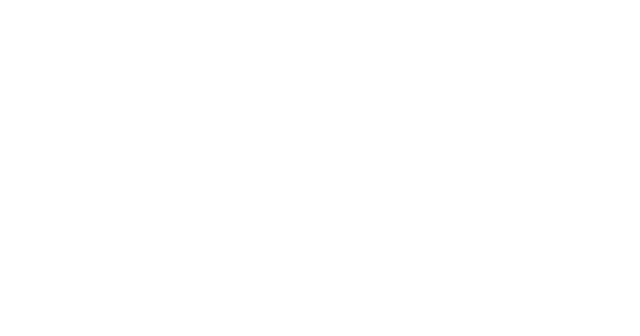
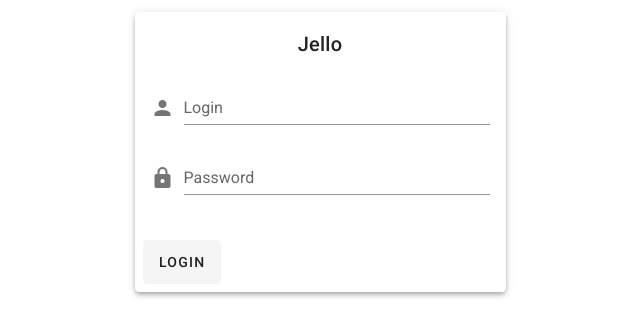
Before and after one commit to yenilikci/nuxt-frello, a Nuxt app: page /auth/signin in a window 1280 px wide. Before the commit this address had no page. Shown: the top 336 px of the page, without its empty margins (320-960 px from the left). Built offline with nearby package versions, Linux system fonts and the light colour scheme.

Commit message:
add signin

```diff
--- /dev/null
+++ b/pages/auth/signin.vue
@@ -0,0 +1,51 @@
+<template>
+  <v-row align="center" justify="center">
+    <v-col cols="12" sm="8" md="4" align="center">
+      <v-card class="elevation-4 text-left">
+        <v-card-title class="fancy-title align-center justify-center"
+          >Jello</v-card-title
+        ><v-card-text>
+          <v-form>
+            <v-text-field
+              label="Login"
+              name="login"
+              prepend-icon="mdi-account"
+              type="text"
+              v-model="auth.email"
+            ></v-text-field>
+
+            <v-text-field
+              label="Password"
+              name="password"
+              prepend-icon="mdi-lock"
+              type="password"
+              v-model="auth.password"
+            ></v-text-field>
+          </v-form>
+        </v-card-text>
+        <v-card-actions class="text-center">
+          <v-btn class="login-button" @click="login" depressed large
+            >Login</v-btn
+          >
+        </v-card-actions>
+      </v-card>
+    </v-col>
+  </v-row>
+</template>
+
+<script>
+export default {
+  data() {
+    return {
+      snackbar: false,
+      snackbarText: "No error message",
+      auth: {
+        email: "",
+        password: "",
+      },
+    };
+  },
+
+  methods: {},
+};
+</script>
```
